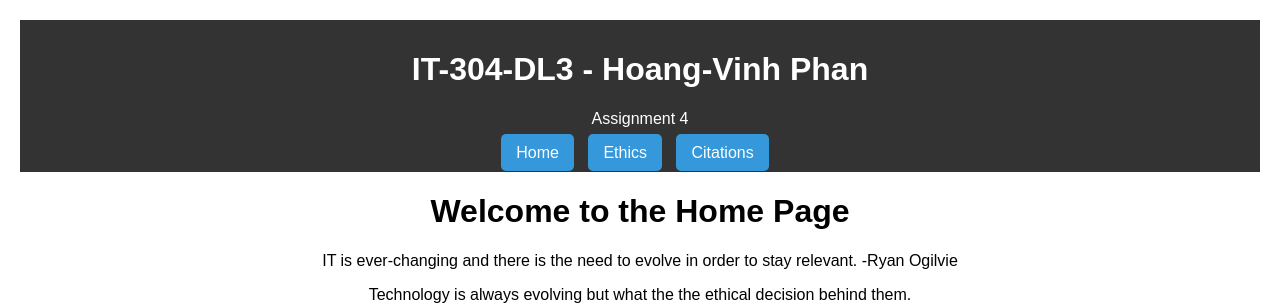
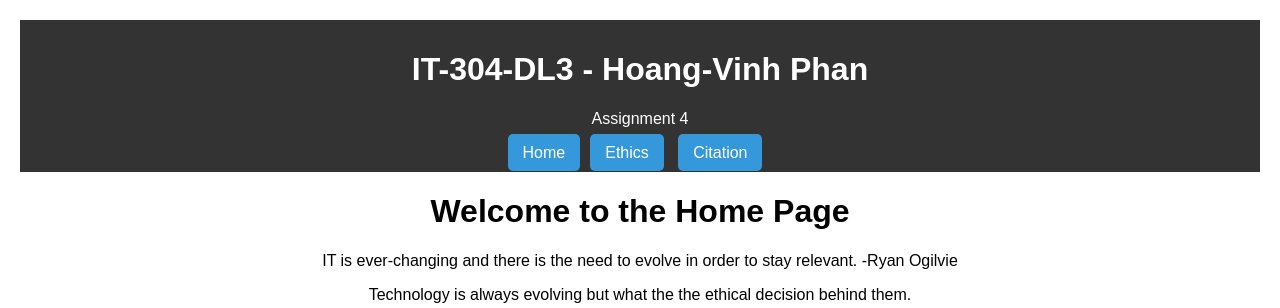
Before and after one commit to hoangvinhphan/hphan21, a Jekyll site: the page built from index.markdown, in a window 1280 px wide. Shown: the top 308 px of the page. Built offline with Jekyll 4.4.1, drawn with Linux system fonts in a browser that asks for light colours.

Commit message:
Initial commit

```diff
--- a/_includes/header.html
+++ b/_includes/header.html
@@ -3,9 +3,9 @@
     <p>Assignment 4</p>
     <nav>
         <ul>
-          <li><a href="/">Home</a></li>
-          <li><a href="/ethics/">Ethics</a></li>
-          <li><a href="/cite/">Citations</a></li>
+            <li><a href="{{ '/' | relative_url }}">Home</a>
+                <li><a href="{{ '/ethics/' | relative_url }}">Ethics</a></li>
+                <li><a href="{{ '/cite/' | relative_url }}">Citation</a></li>
           <!-- Add other navigation links as needed -->
         </ul>
       </nav>
```
